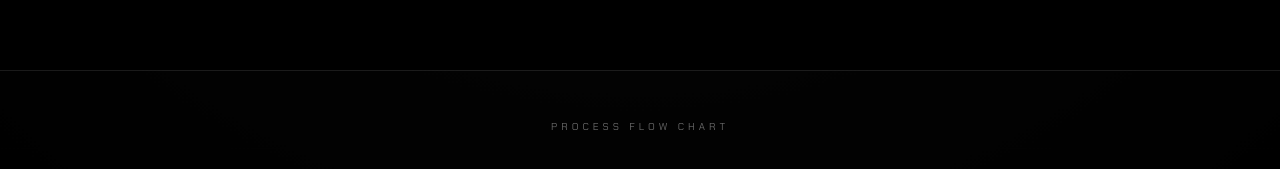
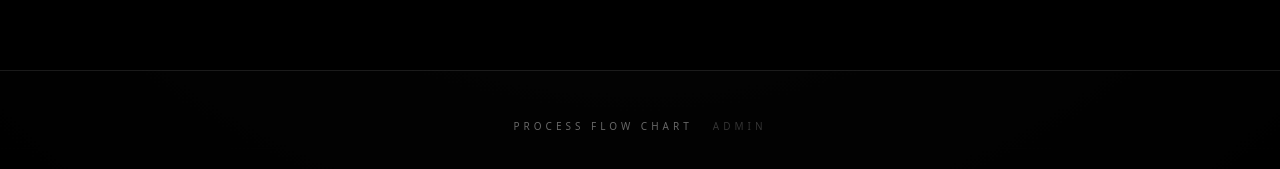
Before and after one commit to 477heat/sovereign-portal, a Next.js app: page / in a window 1280 px wide. Shown: the part 971-1140 px from the top of the page. Built offline with nearby package versions, Linux system fonts and the light colour scheme.

Commit message:
Add admin entry and make portal build portable

```diff
--- a/app/globals.css
+++ b/app/globals.css
@@ -3,7 +3,7 @@
 @theme {
   --color-background: #000000;
   --color-foreground: #ffffff;
-  --font-sans: var(--font-chakra), ui-sans-serif, system-ui, sans-serif;
+  --font-sans: "Chakra Petch", ui-sans-serif, system-ui, sans-serif;
 }
 
 :root {
--- a/app/layout.tsx
+++ b/app/layout.tsx
@@ -1,14 +1,7 @@
 import "./globals.css";
 import React from "react";
-import { Chakra_Petch } from "next/font/google";
 import Link from "next/link";
 import { Analytics } from "@vercel/analytics/next";
-
-const chakraPetch = Chakra_Petch({
-  subsets: ["latin"],
-  weight: ["300", "400", "500", "600", "700"],
-  variable: "--font-chakra",
-});
 
 export default function RootLayout({
   children
@@ -16,19 +9,25 @@ export default function RootLayout({
   children: React.ReactNode
 }) {
   return (
-    <html lang="en" className={`${chakraPetch.variable}`}>
+    <html lang="en">
       <body className="bg-black antialiased font-sans flex flex-col min-h-screen">
         <div className="flex-grow">
           {children}
         </div>
         <Analytics />
-        <footer className="py-12 px-8 flex justify-center items-center border-t border-white/5">
+        <footer className="flex flex-wrap items-center justify-center gap-5 border-t border-white/5 px-8 py-12">
           <Link
             href="/process_flow_chart.md"
             className="text-[10px] tracking-[0.4em] uppercase text-white/40 hover:text-white transition-colors duration-500"
           >
             Process Flow Chart
           </Link>
+          <Link
+            href="/admin"
+            className="text-[10px] uppercase tracking-[0.4em] text-white/20 transition-colors duration-500 hover:text-white"
+          >
+            Admin
+          </Link>
         </footer>
       </body>
     </html>
```
